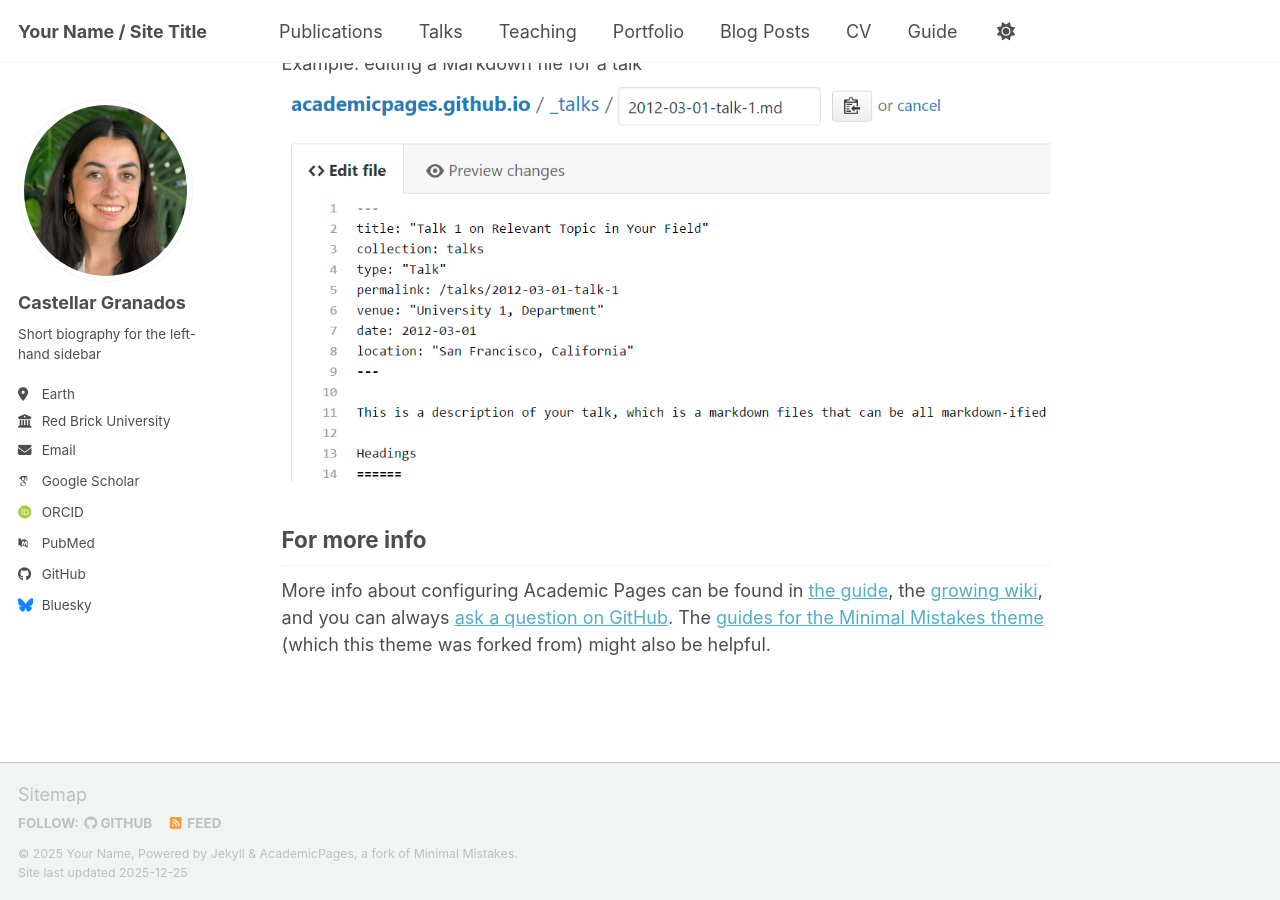
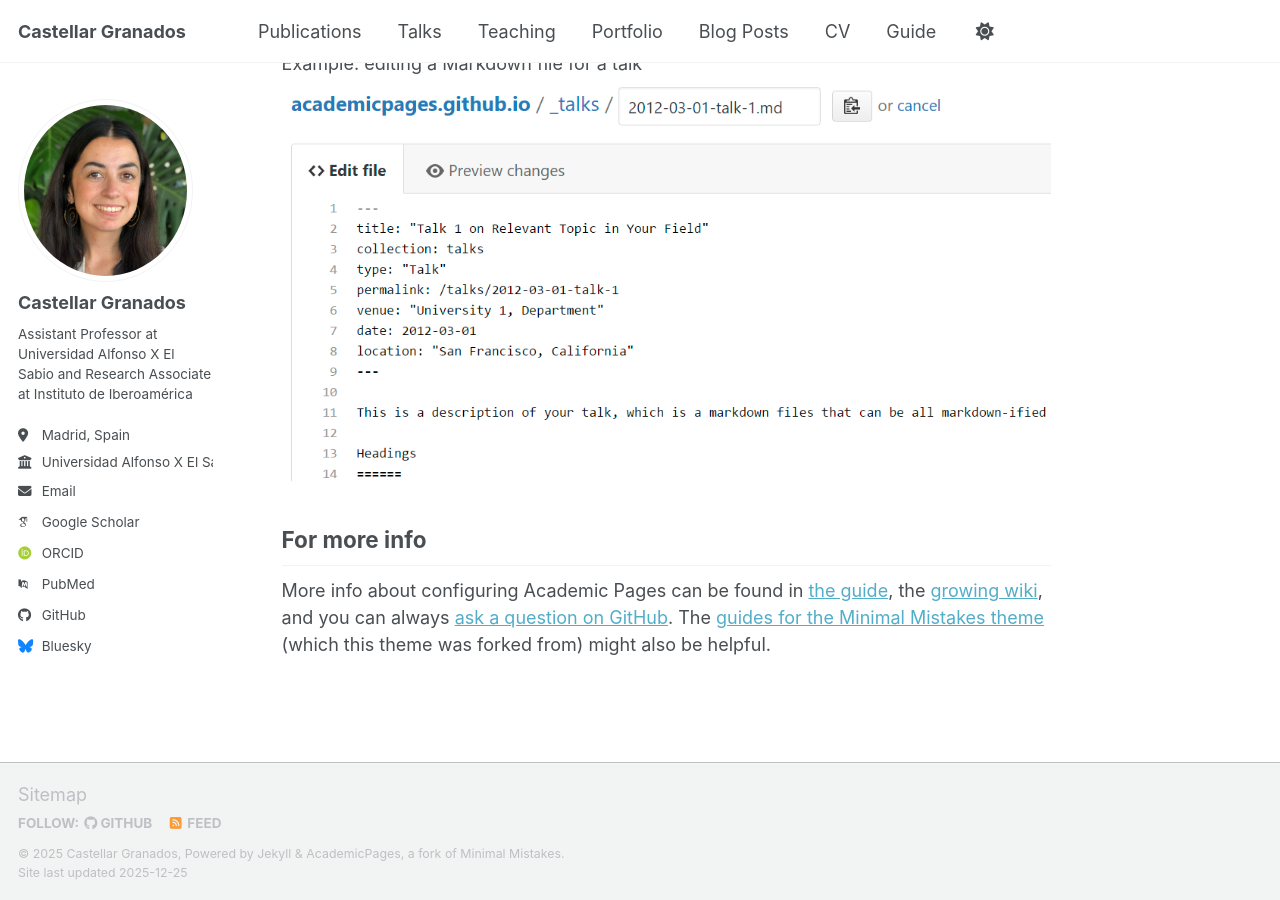
Before and after one commit to castellargranados/castellargranados.github.io, a Jekyll site: the page built from _pages/about.md, in a window 1280 px wide and 900 px high, scrolled down 2718 px. Built offline with Jekyll 4.4.1, drawn with Linux system fonts in a browser that asks for light colours; some web fonts are replaced; a script bundle is joined from its source files by our own code; library files that are not in the unit come from our copies.

Commit message:
Update _config.yml

```diff
--- a/_config.yml
+++ b/_config.yml
@@ -9,9 +9,9 @@
 # Basic Site Settings
 locale                   : "en-US"
 site_theme               : "default" # the available themes options are "default", "air", "sunrise", "mint", "dirt" and "contrast"
-title                    : "Your Name / Site Title"
+title                    : "Castellar Granados"
 title_separator          : "-"
-name                     : &name "Your Name"
+name                     : &name "Castellar Granados"
 description              : &description "Your Name's academic portfolio"   # Update this with a general description of your site, this is the default if not overridden by a page
 url                      : https://academicpages.github.io # The base hostname & protocol for your site e.g. "https://[your GitHub username].github.io",
                                                            # or if you already have some other page hosted on Github then use "https://[your GitHub username].github.io/[Your Repo Name]"
@@ -26,11 +26,11 @@ author:
   avatar           : "FotoCV.jpeg"
   name             : "Castellar Granados"
   pronouns         : # example: "she/her"
-  bio              : "Short biography for the left-hand sidebar"
-  location         : "Earth"
-  employer         : "Red Brick University"
+  bio              : "Assistant Professor at Universidad Alfonso X El Sabio and Research Associate at Instituto de Iberoamérica"
+  location         : "Madrid, Spain"
+  employer         : "Universidad Alfonso X El Sabio"
   uri              : # URL
-  email            : "none@example.org"
+  email            : "mgranagu@uax.es"
 
   # Academic websites
   academia         : # URL
```
